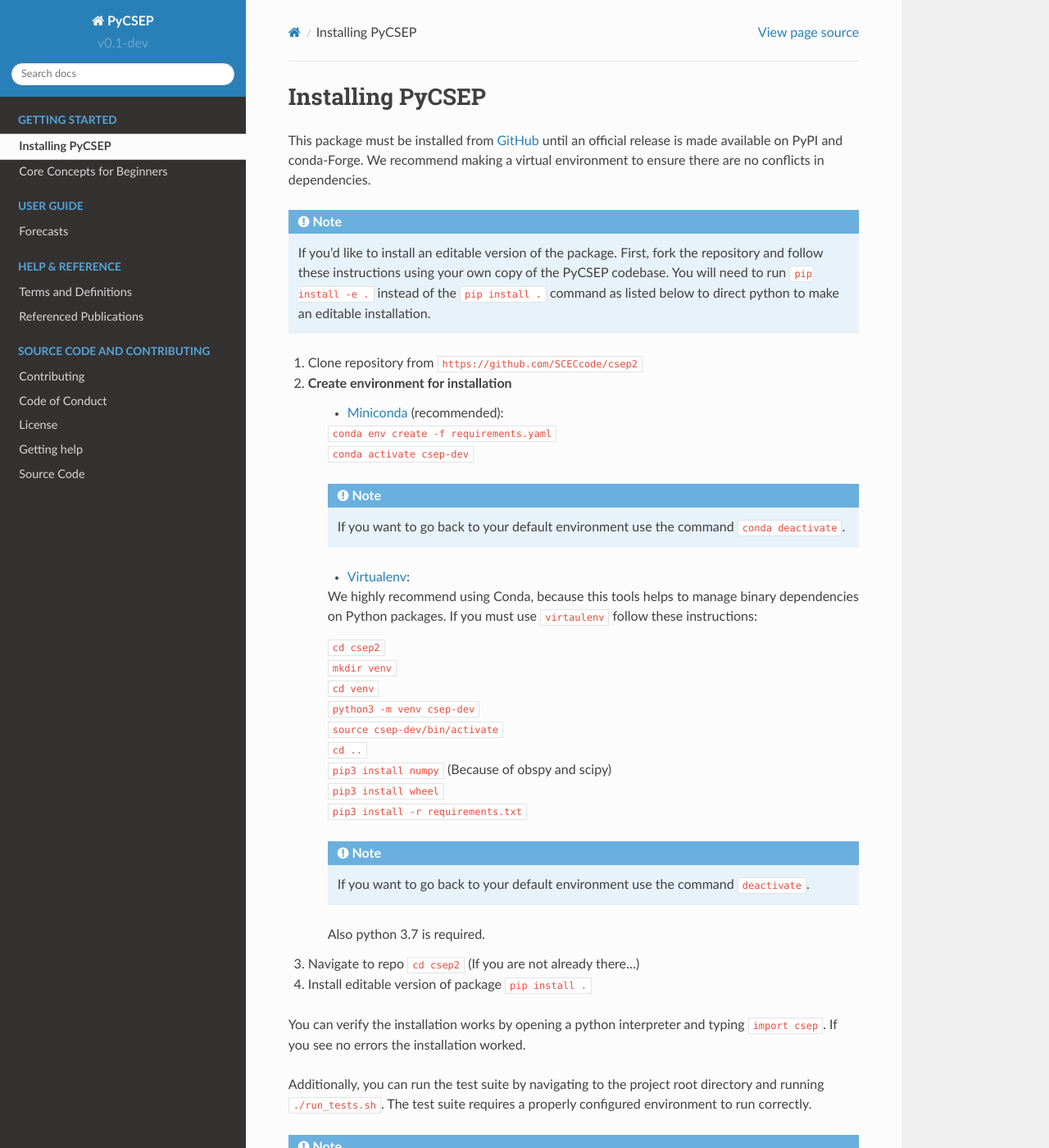
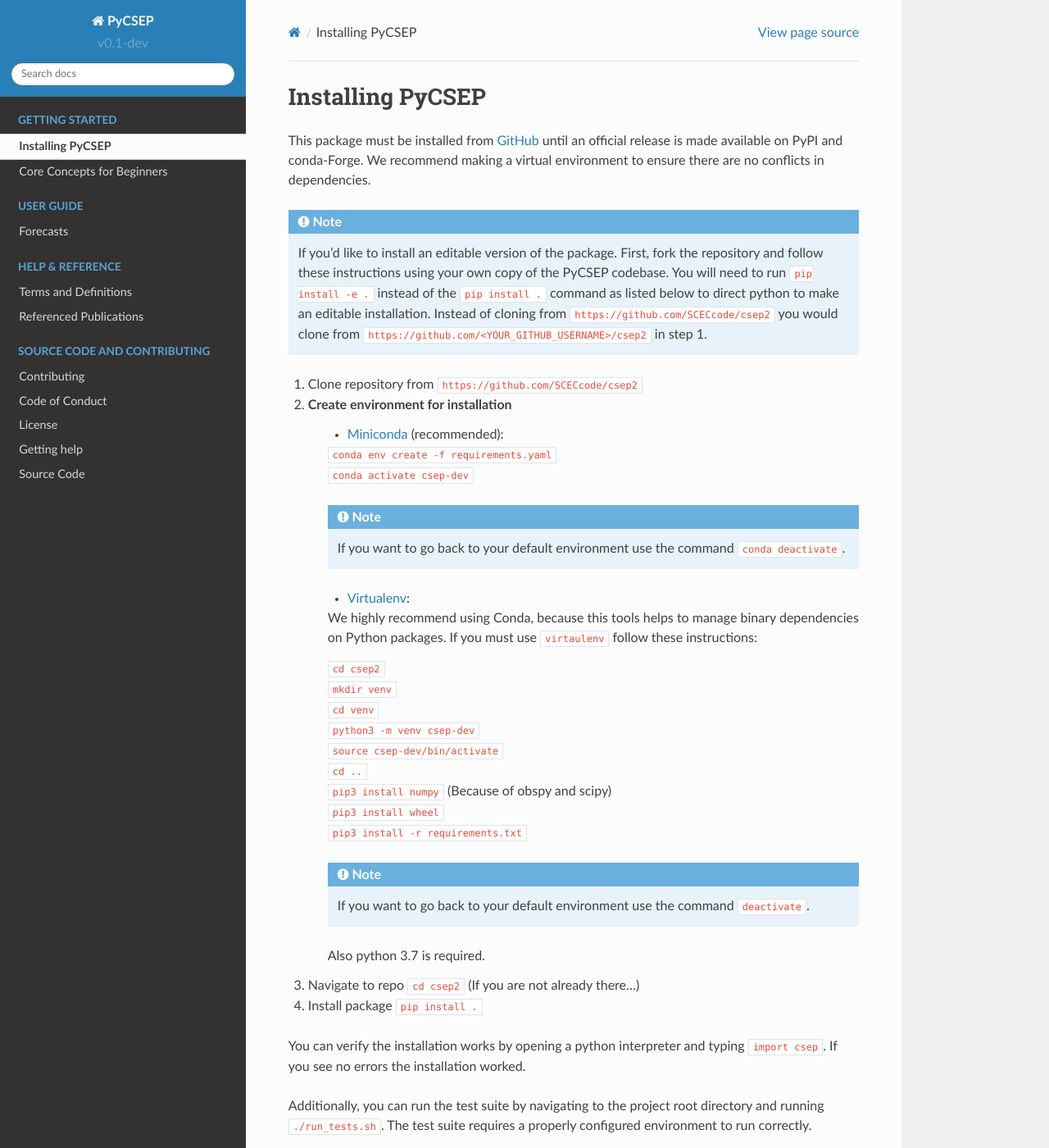
Before and after one commit to SCECcode/pycsep, a Sphinx documentation site: the page built from docs/getting_started/installing.rst, in a window 1280 px wide and 1400 px high. Shown: the whole window at 82% size. Built offline with Sphinx 7.4.7 and the Read the Docs theme 2.0.0, drawn with Linux system fonts in a browser that asks for light colours; pages that are not in the unit, such as notebooks, are missing from menus.

Commit message:
quick documentation updates

```diff
--- a/docs/getting_started/installing.rst
+++ b/docs/getting_started/installing.rst
@@ -8,11 +8,13 @@
 .. note::
     If you'd like to install an editable version of the package. First, fork the repository and follow these instructions
     using your own copy of the PyCSEP codebase. You will need to run ``pip install -e .`` instead of the
-    ``pip install .`` command as listed below to direct python to make an editable installation.
+    ``pip install .`` command as listed below to direct python to make an editable installation. Instead of cloning from
+    ``https://github.com/SCECcode/csep2`` you would clone from ``https://github.com/<YOUR_GITHUB_USERNAME>/csep2`` in
+    step 1.
 
 1. Clone repository from ``https://github.com/SCECcode/csep2``
 2. Create environment for installation
-    * `Miniconda <https://docs.conda.io/en/latest/miniconda.html/>`_ (recommended):
+    * `Miniconda <https://docs.conda.io/en/latest/miniconda.html>`_ (recommended):
 
     | ``conda env create -f requirements.yaml``
     | ``conda activate csep-dev``
@@ -41,7 +43,7 @@
     Also python 3.7 is required.
 
 3. Navigate to repo ``cd csep2`` (If you are not already there...)
-4. Install editable version of package ``pip install .``
+4. Install package ``pip install .``
 
 You can verify the installation works by opening a python interpreter and typing ``import csep``. If you see
 no errors the installation worked.
```
Also changed, not shown: 1 other file.
